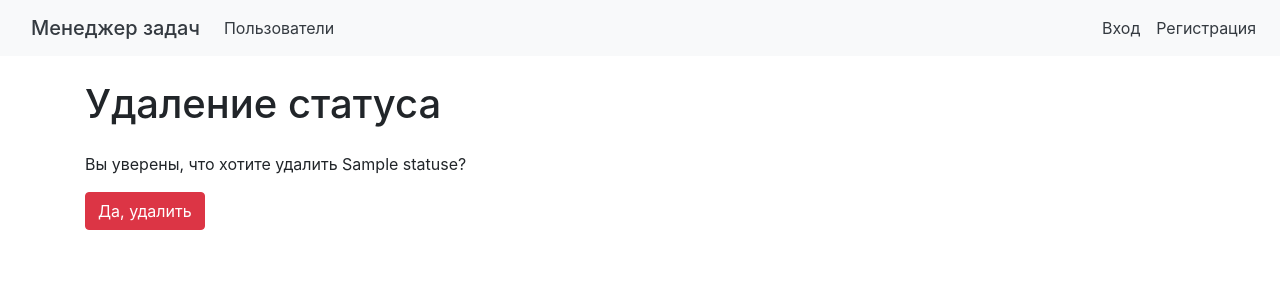
After one commit to Polyrom/python-project-52, a Django app: page /statuses/1/delete in a window 1280 px wide. The commit adds this page. Shown: the top 300 px of the page. Run offline with Django 4.2, Linux system fonts and the light colour scheme; tables that the repository leaves empty hold one stand-in row (values such as "Sample post"); some libraries are stand-ins or nearby versions.

Commit message:
add status update and delete features

```diff
--- /dev/null
+++ b/statuses/templates/statuses/status_delete.html
@@ -0,0 +1,13 @@
+{% extends "layouts/base.html" %}
+{% load bootstrap4 %}
+{% load i18n %}
+{% block content %}
+
+<h1 class="my-4">{% translate "Удаление статуса" %}</h1>
+
+<form method="post">{% csrf_token %}
+  <p>{% translate "Вы уверены, что хотите удалить"%} {{ status.title }}?</p>
+  <input type="submit" class="btn btn-danger" value="Да, удалить"/>
+</form>
+
+{% endblock %}
--- a/statuses/templates/statuses/statuses_list.html
+++ b/statuses/templates/statuses/statuses_list.html
@@ -22,9 +22,9 @@
             <td>{{ status.title }}</td>
             <td>{{ status.created_at }}</td>
             <td>
-              <a href="#">{% translate "Изменить" %}</a>
+              <a href="{% url 'status.update' pk=status.id %}">{% translate "Изменить" %}</a>
               <br>
-              <a href="#">{% translate "Удалить" %}</a>
+              <a href="{% url 'status.delete' pk=status.id %}">{% translate "Удалить" %}</a>
             </td>
         </tr>
         {% endfor %}
--- a/statuses/urls.py
+++ b/statuses/urls.py
@@ -1,8 +1,10 @@
 from django.urls import path
-from statuses.views import StatusesListView, StatusCreateView
+from statuses.views import StatusesListView, StatusCreateView, StatusUpdateView, StatusDeleteView
 
 
 urlpatterns = [
     path('', StatusesListView.as_view(), name='statuses.list'),
     path('create/', StatusCreateView.as_view(), name='status.create'),
+    path('<int:pk>/update', StatusUpdateView.as_view(), name='status.update'),
+    path('<int:pk>/delete', StatusDeleteView.as_view(), name='status.delete'),
 ]
--- a/statuses/views.py
+++ b/statuses/views.py
@@ -1,4 +1,4 @@
-from django.views.generic import ListView, CreateView
+from django.views.generic import ListView, CreateView, UpdateView, DeleteView
 from statuses.models import Statuses
 from statuses.forms import StatusForm
 
@@ -14,3 +14,19 @@ class StatusCreateView(CreateView):
     form_class = StatusForm
     template_name = 'statuses/status_create.html'
     success_url = '/statuses/'
+
+
+class StatusUpdateView(UpdateView):
+    model = Statuses
+    form_class = StatusForm
+    template_name = 'statuses/status_create.html'
+    success_url = '/statuses/'
+    success_message = 'Статус успешно изменён'
+
+
+class StatusDeleteView(DeleteView):
+    model = Statuses
+    context_object_name = 'status'
+    success_url = '/statuses/'
+    template_name = 'statuses/status_delete.html'
+    success_message = 'Статус успешно удалён'
```
